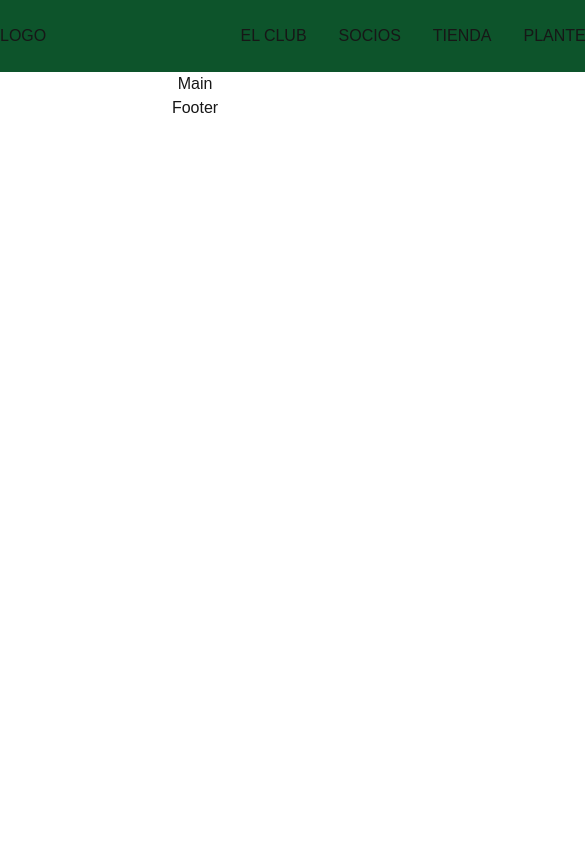
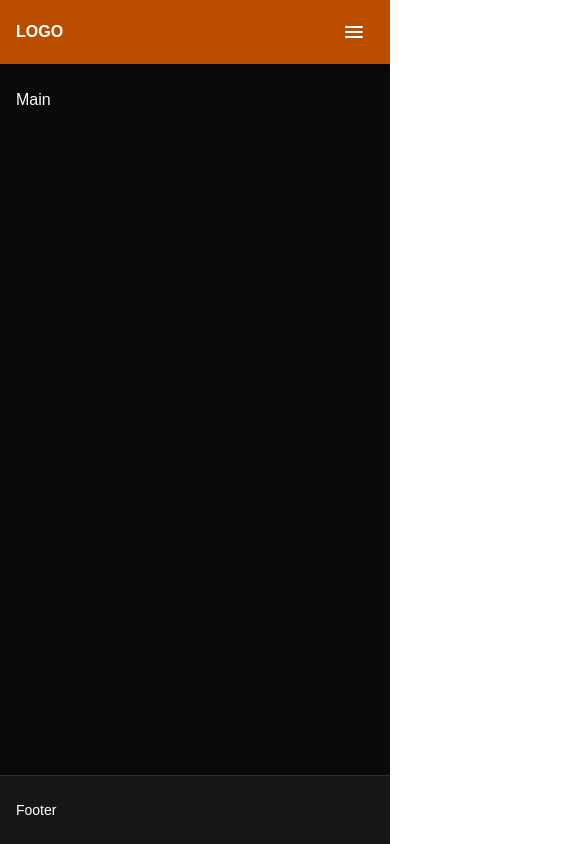
Before and after one commit to CristianTapia/csd-los-apostoles, a Next.js app: page / in a window 390 px wide. Shown: the top 844 px of the page, 585 px wide, since content can reach past the window. Built offline with nearby package versions, Linux system fonts and the light colour scheme.

Commit message:
Changing to mobile first to avoid compatibility problems in the future

```diff
--- a/app/page.tsx
+++ b/app/page.tsx
@@ -1,37 +1,85 @@
-export default function Home() {
+"use client";
+import { useState } from "react";
+import Link from "next/link";
+
+export default function Page() {
+  const NAV = ["EL CLUB", "SOCIOS", "TIENDA", "PLANTEL"];
+  const [open, setOpen] = useState(false);
+
   return (
-    <div className="flex flex-col">
-      <header className="bg-green-900 flex items-center justify-between min-w-dvh w-full overflow-x-hidden">
-        <div>LOGO</div>
+    <div className="min-h-dvh flex flex-col bg-neutral-950 text-white">
+      {/* HEADER full-bleed */}
+      <header className="w-full bg-amber-700 text-white shadow-md">
+        <div className="mx-auto max-w-7xl px-4">
+          {/* Barra superior */}
+          <div className="h-16 flex items-center justify-between">
+            <div className="font-bold">LOGO</div>
 
-        <nav className="mx-auto flex max-w-7xl items-center justify-between p-6 lg:px-8 gap-8">
-          <div className="flex gap-4 items-center flex-col sm:flex-row">
-            <a className="cursor-pointer flex hover:text-[#000000]" target="_blank" rel="noopener noreferrer">
-              EL CLUB
-            </a>
+            {/* NAV desktop */}
+            <nav className="hidden md:flex items-center gap-8">
+              {NAV.map((label) => (
+                <Link key={label} href="#" className="hover:text-black/90">
+                  {label}
+                </Link>
+              ))}
+            </nav>
+
+            {/* REDES desktop */}
+            <div className="hidden md:flex">REDES</div>
+
+            {/* Hamburguesa mobile */}
+            <button
+              className="md:hidden inline-flex h-10 w-10 items-center justify-center rounded hover:bg-black/10"
+              onClick={() => setOpen((s) => !s)}
+              aria-expanded={open}
+              aria-controls="mobile-menu"
+            >
+              {/* ícono simple */}
+              <svg viewBox="0 0 24 24" className="h-6 w-6" fill="none" stroke="currentColor">
+                {open ? (
+                  <path strokeWidth="2" strokeLinecap="round" d="M6 18L18 6M6 6l12 12" />
+                ) : (
+                  <path strokeWidth="2" strokeLinecap="round" d="M4 7h16M4 12h16M4 17h16" />
+                )}
+              </svg>
+            </button>
           </div>
-          <div className="flex gap-4 items-center flex-col sm:flex-row">
-            <a className="cursor-pointer flex hover:text-[#000000]" target="_blank" rel="noopener noreferrer">
-              SOCIOS
-            </a>
+
+          {/* Panel mobile (colapsable) */}
+          <div
+            id="mobile-menu"
+            className={`md:hidden overflow-hidden transition-[max-height] duration-300 ${
+              open ? "max-h-64" : "max-h-0"
+            }`}
+          >
+            <nav className="flex flex-col py-2 gap-1">
+              {NAV.map((label) => (
+                <Link
+                  key={label}
+                  href="#"
+                  className="py-3 px-2 rounded hover:bg-black/10"
+                  onClick={() => setOpen(false)}
+                >
+                  {label}
+                </Link>
+              ))}
+              <div className="pt-2 px-2 text-sm/none opacity-90">REDES</div>
+            </nav>
           </div>
-          <div className="flex gap-4 items-center flex-col sm:flex-row">
-            <a className="cursor-pointer flex hover:text-[#000000]" target="_blank" rel="noopener noreferrer">
-              TIENDA
-            </a>
-          </div>
-          <div className="flex gap-4 items-center flex-col sm:flex-row">
-            <a className="cursor-pointer flex hover:text-[#000000]" target="_blank" rel="noopener noreferrer">
-              PLANTEL
-            </a>
-          </div>
-        </nav>
-        <div>REDES</div>
+        </div>
       </header>
 
-      <main className="flex flex-col items-center">Main</main>
+      {/* MAIN empuja footer */}
+      <main className="flex-1 w-full">
+        <div className="mx-auto max-w-7xl px-4 py-6 grid gap-4 md:grid-cols-2 lg:grid-cols-3 md:gap-6 lg:gap-8">
+          Main
+        </div>
+      </main>
 
-      <footer className="flex items-center justify-center">Footer</footer>
+      {/* FOOTER */}
+      <footer className="w-full border-t border-white/10 bg-neutral-900">
+        <div className="mx-auto max-w-7xl px-4 py-6 text-sm">Footer</div>
+      </footer>
     </div>
   );
 }
```
